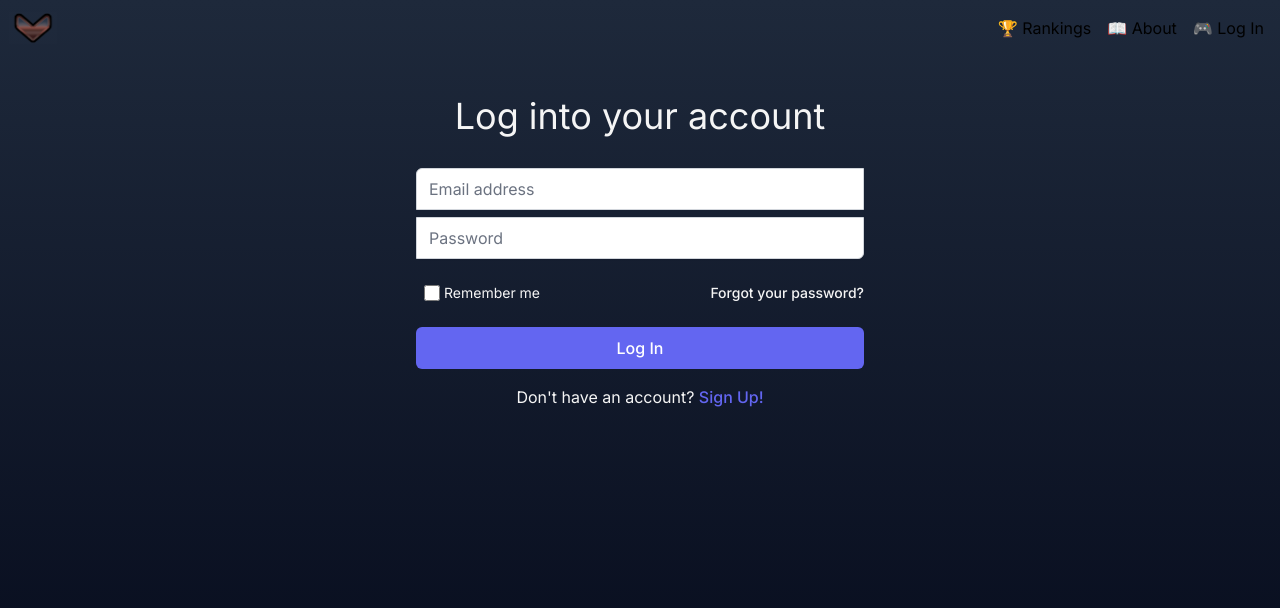
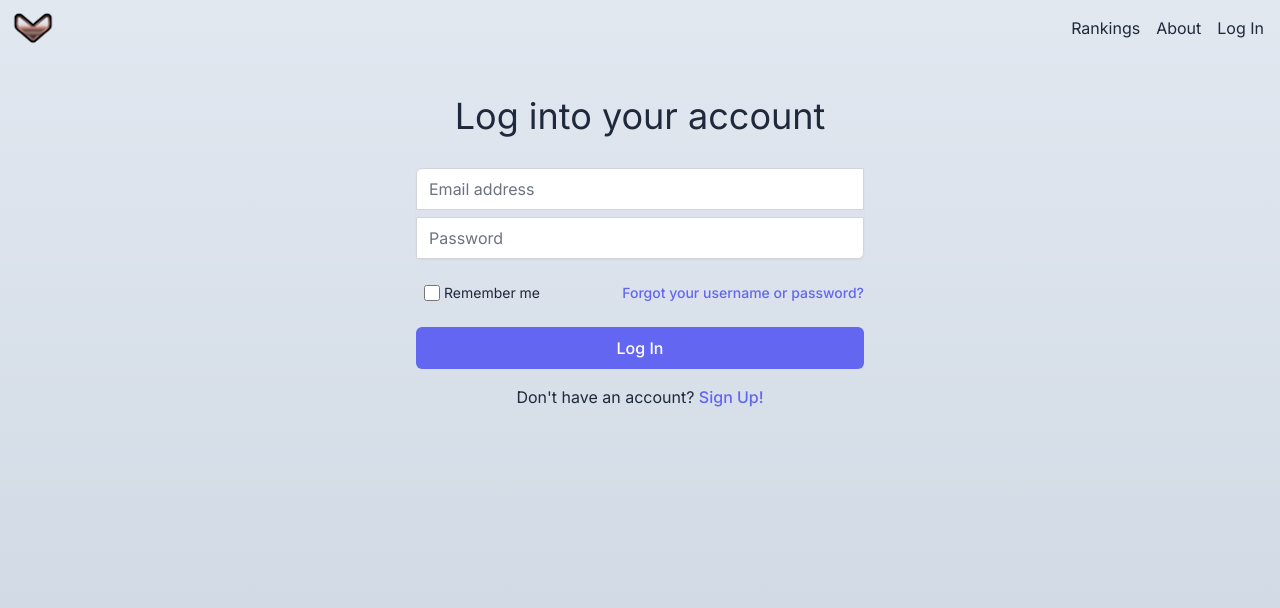
Before and after one commit to kgruca/guess-my-sr, a Next.js app: page /login in a window 1280 px wide. Shown: the top 608 px of the page. Built offline with nearby package versions, Linux system fonts and the light colour scheme.

Commit message:
styling changes

```diff
--- a/src/app/layout.tsx
+++ b/src/app/layout.tsx
@@ -14,7 +14,7 @@ export const metadata = {
 const Layout = ({ children }: { children: React.ReactNode }) => (
   <html lang="en">
     <body className={inter.className}>
-      <div className="bg-gradient-to-b from-slate-800 to-slate-950 items-center">
+      <div className="bg-gradient-to-b from-slate-200 to-slate-300 items-center text-slate-800">
         <nav
           className="flex w-full flex-row sticky top-0 flex-nowrap items-center justify-between
             h-14"
@@ -23,9 +23,9 @@ const Layout = ({ children }: { children: React.ReactNode }) => (
             <Image src={Logo} width={50} height={50} alt="logo" />
           </Link>
           <div className="flex flex-row w-full justify-end gap-4 mr-4">
-            <Link href="/rankings">🏆 Rankings</Link>
-            <Link href="/about">📖 About</Link>
-            <Link href="/login">🎮 Log In</Link>
+            <Link href="/rankings">Rankings</Link>
+            <Link href="/about">About</Link>
+            <Link href="/login">Log In</Link>
           </div>
         </nav>
         <div className="flex flex-col pt-10 items-center h-screen">
--- a/src/app/login/page.tsx
+++ b/src/app/login/page.tsx
@@ -2,7 +2,7 @@ import Link from "next/link";
 
 const Login = () => (
   // <h1 className="text-5xl">Login</h1>
-  <div className="text-center text-neutral-100 w-full max-w-md">
+  <div className="text-center w-full max-w-md">
     <h2 className="text-4xl">Log into your account</h2>
     <form className="mt-8 space-y-6">
       <div className="-space-y-px rounded-md shadow-sm">
@@ -30,7 +30,7 @@ const Login = () => (
         </div>
       </div>
       <div className="flex items-center justify-between">
-        <label className="ml-2 flex items-center gap-1 text-sm text-neutral-100">
+        <label className="ml-2 flex items-center gap-1 text-sm text-slate-800">
           <input
             type="checkbox"
             className="h-4 w-4 rounded border-gray-300 text-indigo-500 focus:ring-indigo-500"
@@ -40,9 +40,9 @@ const Login = () => (
         <div className="text-sm">
           <Link
             href="/"
-            className="font-medium text-neutral-100 hover:text-indigo-500"
+            className="font-medium text-indigo-500 hover:text-indigo-400"
           >
-            Forgot your password?
+            Forgot your username or password?
           </Link>
         </div>
       </div>
```
